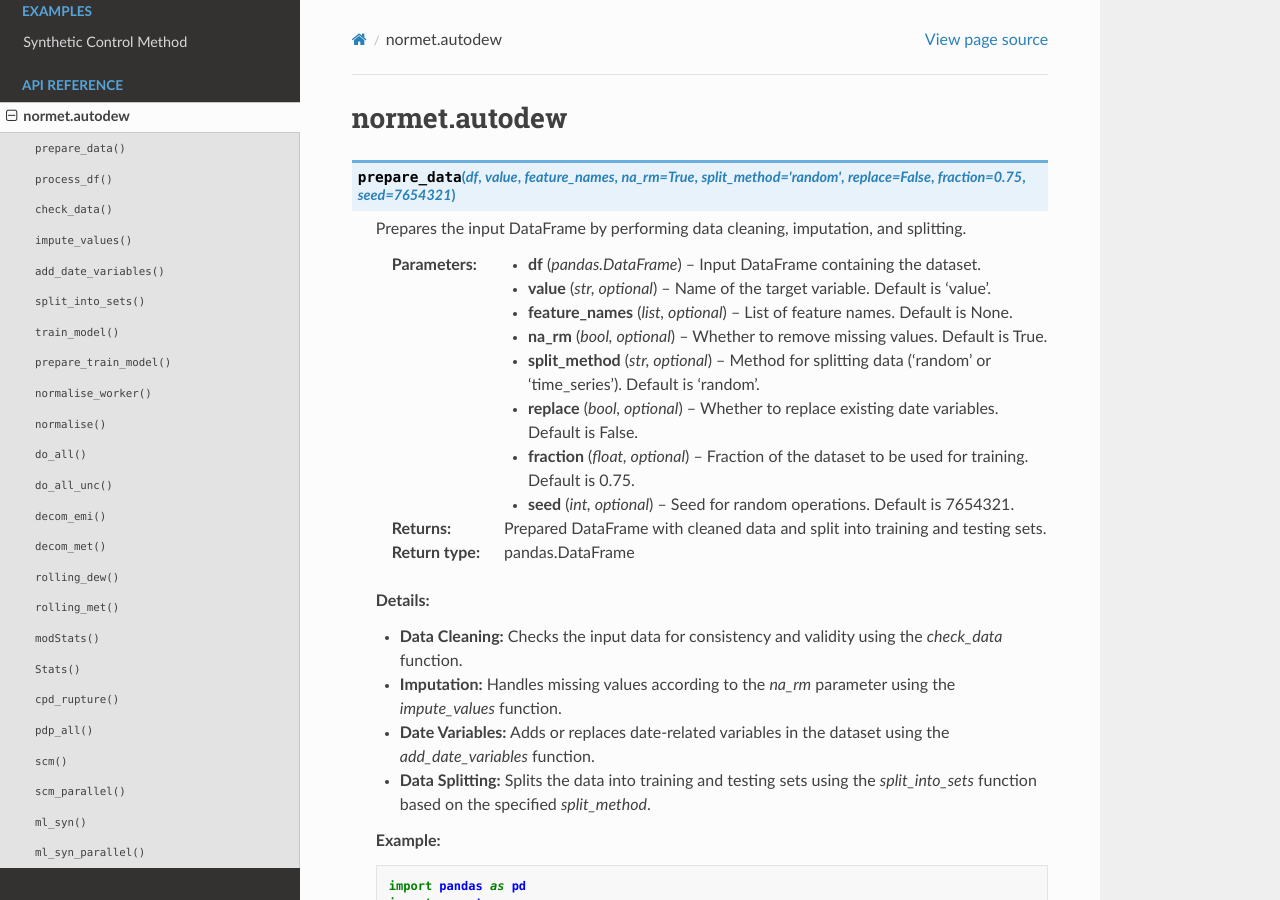
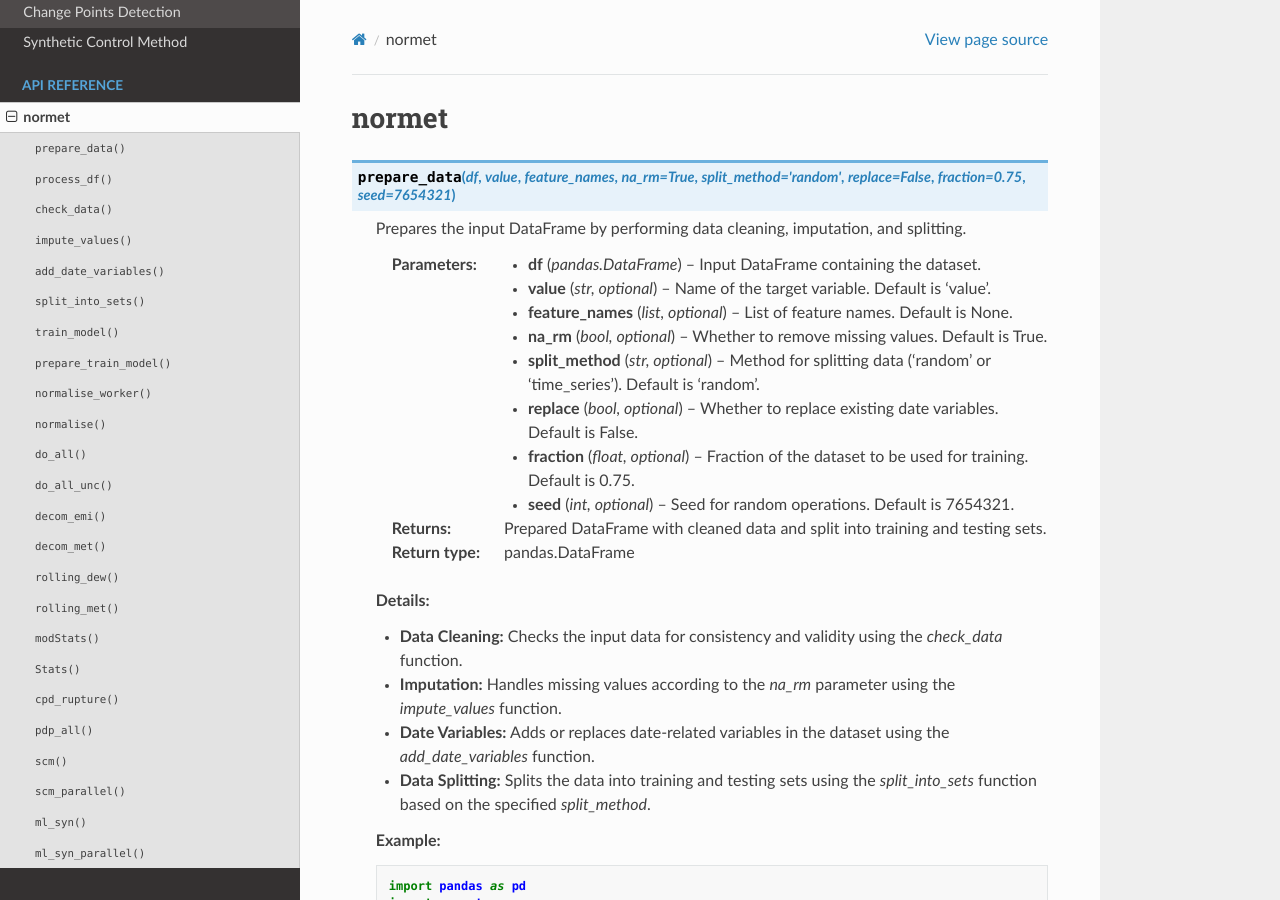
Before and after one commit to m-edal/normet, a Sphinx documentation site: the page built from docs/normet.rst, in a window 1280 px wide and 900 px high. Built offline with Sphinx 7.4.7 and the Read the Docs theme 2.0.0, drawn with Linux system fonts in a browser that asks for light colours; pages that are not in the unit, such as notebooks, are missing from menus.

Commit message:
update doc

```diff
--- a/docs/index.rst
+++ b/docs/index.rst
@@ -14,8 +14,8 @@
   :maxdepth: 2
   :caption: Examples
 
-  notebooks/Case2_autodew.ipynb
-  notebooks/Case3_Intervention.ipynb
+  notebooks/Case1.ipynb
+  notebooks/Case2.ipynb
 
 
 .. toctree::
--- a/docs/normet.rst
+++ b/docs/normet.rst
@@ -1,4 +1,4 @@
-normet.autodew
+normet
 ==========================
 
 .. function:: prepare_data(df, value, feature_names, na_rm=True, split_method='random', replace=False, fraction=0.75, seed=7654321)
```
Also changed, not shown: docs/notebooks/Case1.ipynb (renamed from docs/notebooks/Case1_autodew.ipynb), docs/notebooks/Case2.ipynb (renamed from docs/notebooks/Case3_Intervention.ipynb).
